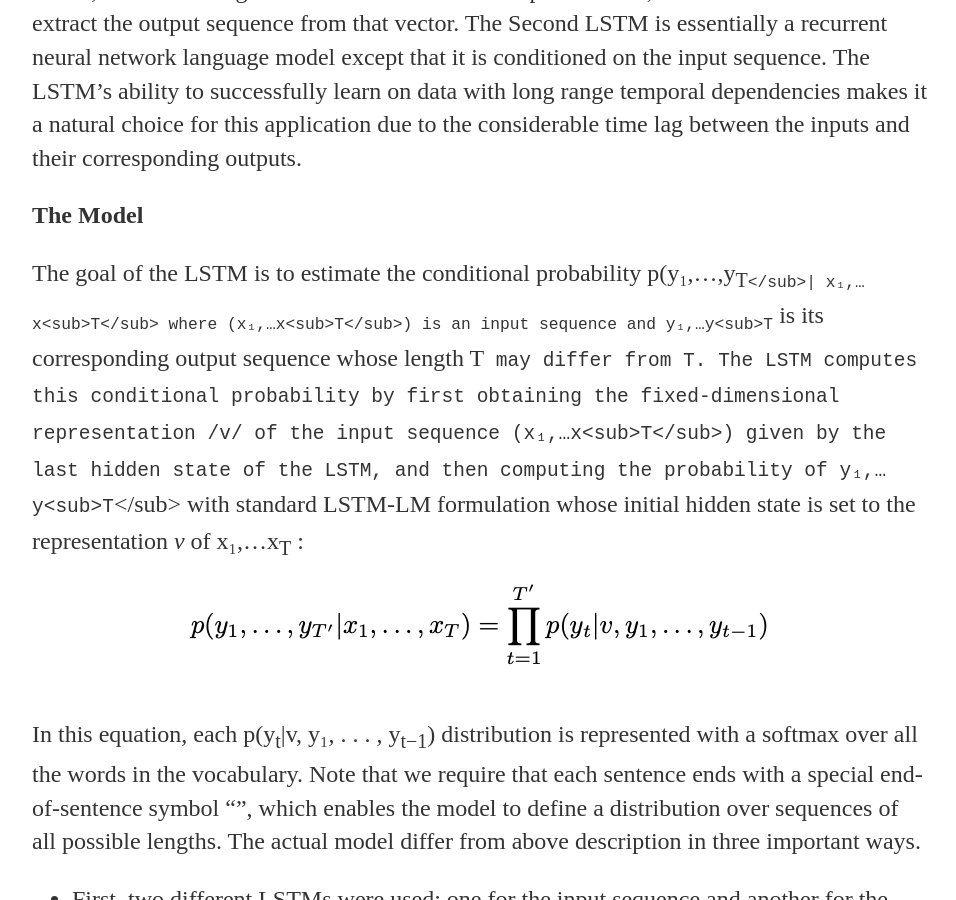
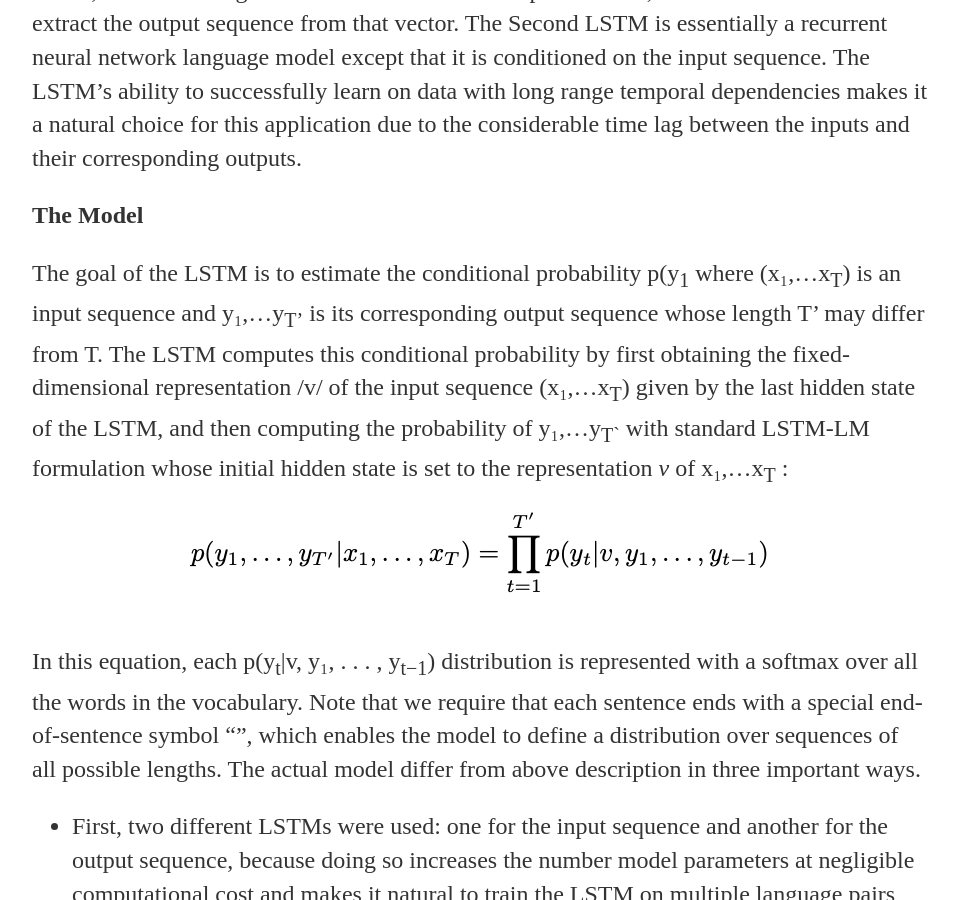
Before and after one commit to kumarUjjawal/kumarUjjawal.github.io, a Jekyll site: the page built from _posts/2019-09-26-Seq2Seq.md, in a window 1280 px wide and 900 px high, scrolled down 542 px. Shown: the whole window, without its empty margins (160-1116 px from the left). Built offline with Jekyll 4.4.1, drawn with Linux system fonts in a browser that asks for light colours.

Commit message:
Update 2019-09-26-Seq2Seq.md

```diff
--- a/_posts/2019-09-26-Seq2Seq.md
+++ b/_posts/2019-09-26-Seq2Seq.md
@@ -9,7 +9,7 @@
 
 **The Model**
 
-The goal of the LSTM is to estimate the conditional probability p(y₁,…,y<sub>T`</sub>| x₁,…x<sub>T</sub> where (x₁,…x<sub>T</sub>) is an input sequence and y₁,…y<sub>T`</sub> is its corresponding output sequence whose length T` may differ from T. The LSTM computes this conditional probability by first obtaining the fixed-dimensional representation /v/ of the input sequence (x₁,…x<sub>T</sub>) given by the last hidden state of the LSTM, and then computing the probability of y₁,…y<sub>T`</sub> with standard LSTM-LM formulation whose initial hidden state is set to the representation _v_ of x₁,…x<sub>T</sub> :
+The goal of the LSTM is to estimate the conditional probability p(y<sub>1</sub> where (x₁,…x<sub>T</sub>) is an input sequence and y₁,…y<sub>T'</sub> is its corresponding output sequence whose length T' may differ from T. The LSTM computes this conditional probability by first obtaining the fixed-dimensional representation /v/ of the input sequence (x₁,…x<sub>T</sub>) given by the last hidden state of the LSTM, and then computing the probability of y₁,…y<sub>T`</sub> with standard LSTM-LM formulation whose initial hidden state is set to the representation _v_ of x₁,…x<sub>T</sub> :
 ![an image alt text]({{ site.baseurl }}/images/seq.png "an image title")
 
 In this equation, each p(y<sub>t</sub>|v, y₁, . . . , y<sub>t−1</sub>) distribution is represented with a softmax over all the words in the vocabulary. Note that we require that each sentence ends with a special end-of-sentence symbol “<EOS>”, which enables the model to define a distribution over sequences of all possible lengths.
```
